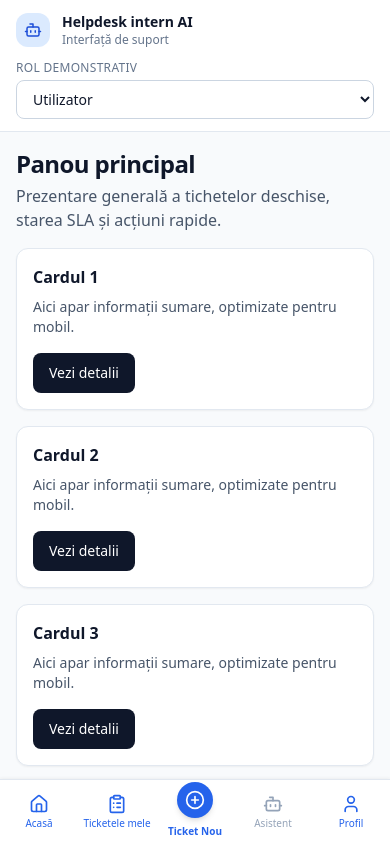
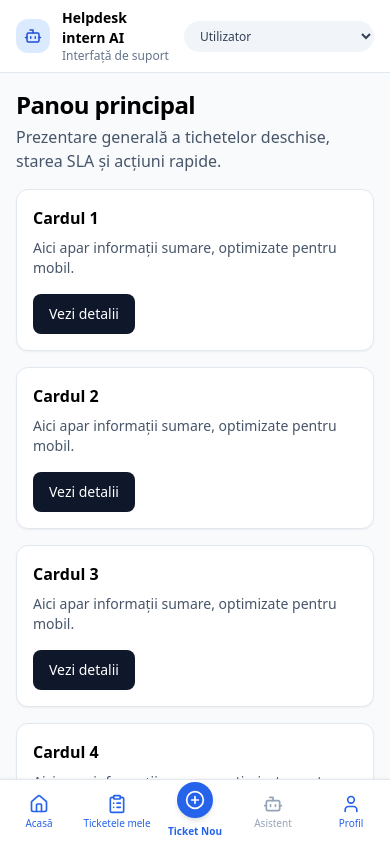
Before and after one commit to festinvite2-hub/helpdesk, a React (Vite) app in the folder frontend/: page /dashboard in a window 390 px wide. Shown: the top 842 px of the page. Built offline with nearby package versions, Linux system fonts and the light colour scheme.

Commit message:
Refine desktop sidebar and compact mobile header

```diff
--- a/frontend/src/components/layout/AppLayout.jsx
+++ b/frontend/src/components/layout/AppLayout.jsx
@@ -1,48 +1,47 @@
 import { Suspense } from 'react'
 import { Outlet } from 'react-router-dom'
-import { roleLinks, useAuth } from '../../context/AuthContext'
+import { useAuth } from '../../context/AuthContext'
 import LoadingSkeleton from '../common/LoadingSkeleton'
 import Brand from './Brand'
-import Navigation from './Navigation'
 import RoleBadge from './RoleBadge'
 import RolePicker from './RolePicker'
 import BottomNav from './BottomNav'
+import Sidebar from './Sidebar'
 
 export default function AppLayout() {
   const { role, setRole } = useAuth()
-  const links = roleLinks[role]
 
   return (
-    <div className="min-h-screen bg-slate-50 text-slate-900">
-      <div className="mx-auto flex min-h-screen max-w-7xl">
-        <aside className="hidden w-72 border-r border-slate-200 bg-white p-5 md:flex md:flex-col md:gap-5">
-          <Brand />
-          <RolePicker role={role} onRoleChange={setRole} />
-          <Navigation links={links} />
-        </aside>
+    <div className="min-h-screen bg-slate-50">
+      <div className="flex">
+        <Sidebar />
 
-        <div className="flex min-h-screen flex-1 flex-col pb-20 md:pb-0">
-          <header className="sticky top-0 z-10 border-b border-slate-200 bg-white/95 px-4 py-3 backdrop-blur md:px-8">
+        <div className="flex-1 flex flex-col min-h-screen">
+          <header className="sticky top-0 z-40 border-b border-slate-200 bg-white/95 px-4 py-2 backdrop-blur">
             <div className="mx-auto flex max-w-5xl items-center justify-between gap-3">
-              <Brand mobile />
-              <div className="hidden md:block">
+              <div className="md:hidden">
+                <Brand mobile />
+              </div>
+
+              <div className="md:hidden">
+                <RolePicker role={role} onRoleChange={setRole} compact />
+              </div>
+
+              <div className="hidden md:ml-auto md:block">
                 <RoleBadge role={role} />
               </div>
             </div>
-            <div className="mt-3 md:hidden">
-              <RolePicker role={role} onRoleChange={setRole} />
-            </div>
           </header>
 
-          <main className="mx-auto w-full max-w-5xl flex-1 p-4 pb-20 md:p-8 md:pb-8">
+          <main className="flex-1 p-4 md:p-8 pb-20 md:pb-8 max-w-5xl mx-auto w-full">
             <Suspense fallback={<LoadingSkeleton />}>
               <Outlet />
             </Suspense>
           </main>
-
-          <BottomNav />
         </div>
       </div>
+
+      <BottomNav />
     </div>
   )
 }
--- a/frontend/src/components/layout/RolePicker.jsx
+++ b/frontend/src/components/layout/RolePicker.jsx
@@ -1,6 +1,22 @@
 import { ROLE_LABELS } from '../../context/AuthContext'
 
-export default function RolePicker({ role, onRoleChange }) {
+export default function RolePicker({ role, onRoleChange, compact = false }) {
+  if (compact) {
+    return (
+      <select
+        value={role}
+        onChange={(event) => onRoleChange(event.target.value)}
+        className="rounded-full border-0 bg-slate-100 px-3 py-1.5 text-xs font-medium text-slate-700 outline-none"
+      >
+        {Object.entries(ROLE_LABELS).map(([value, label]) => (
+          <option key={value} value={value}>
+            {label}
+          </option>
+        ))}
+      </select>
+    )
+  }
+
   return (
     <label className="block text-sm">
       <span className="mb-1 block text-xs font-medium uppercase tracking-wide text-slate-500">
--- /dev/null
+++ b/frontend/src/components/layout/Sidebar.jsx
@@ -0,0 +1,24 @@
+import { roleLinks, useAuth } from '../../context/AuthContext'
+import Brand from './Brand'
+import Navigation from './Navigation'
+import RolePicker from './RolePicker'
+
+export default function Sidebar() {
+  const { role, setRole } = useAuth()
+  const links = roleLinks[role]
+
+  return (
+    <aside className="hidden h-screen w-64 sticky top-0 border-r border-slate-200 bg-white p-5 md:flex md:flex-col">
+      <Brand />
+      <div className="mt-4">
+        <RolePicker role={role} onRoleChange={setRole} />
+      </div>
+
+      <div className="my-3 border-t border-slate-200" />
+
+      <Navigation links={links} />
+
+      <div className="mt-auto pt-4 text-xs text-slate-400">v2.1</div>
+    </aside>
+  )
+}
--- a/frontend/src/context/AuthContext.jsx
+++ b/frontend/src/context/AuthContext.jsx
@@ -1,5 +1,5 @@
 import { createContext, useContext, useMemo, useState } from 'react'
-import { Bot, Building2, Home, PlusCircle, Shield, Users } from 'lucide-react'
+import { BookOpen, Bot, Building2, Home, PlusCircle, Shield, Users, Workflow } from 'lucide-react'
 import { Navigate, useLocation } from 'react-router-dom'
 
 export const AuthContext = createContext(null)
@@ -19,12 +19,17 @@ export const roleLinks = {
   dept_manager: [
     { to: '/dashboard', label: 'Panou principal', icon: Home },
     { to: '/dept/dashboard', label: 'Departament', icon: Building2 },
+    { to: '/tickets/new', label: 'Creează tichet nou', icon: PlusCircle },
     { to: '/assistant', label: 'Asistent', icon: Bot },
   ],
   admin: [
-    { to: '/admin/dashboard', label: 'Admin', icon: Shield },
+    { to: '/admin/dashboard', label: 'Panou administrare', icon: Shield },
     { to: '/admin/departments', label: 'Departamente', icon: Building2 },
+    { to: '/admin/routing-rules', label: 'Reguli de rutare', icon: Workflow },
+    { to: '/admin/kb', label: 'Bază de cunoștințe', icon: BookOpen },
     { to: '/admin/users', label: 'Utilizatori', icon: Users },
+    { to: '/tickets/new', label: 'Creează tichet nou', icon: PlusCircle },
+    { to: '/assistant', label: 'Asistent', icon: Bot },
   ],
 }
 
```
